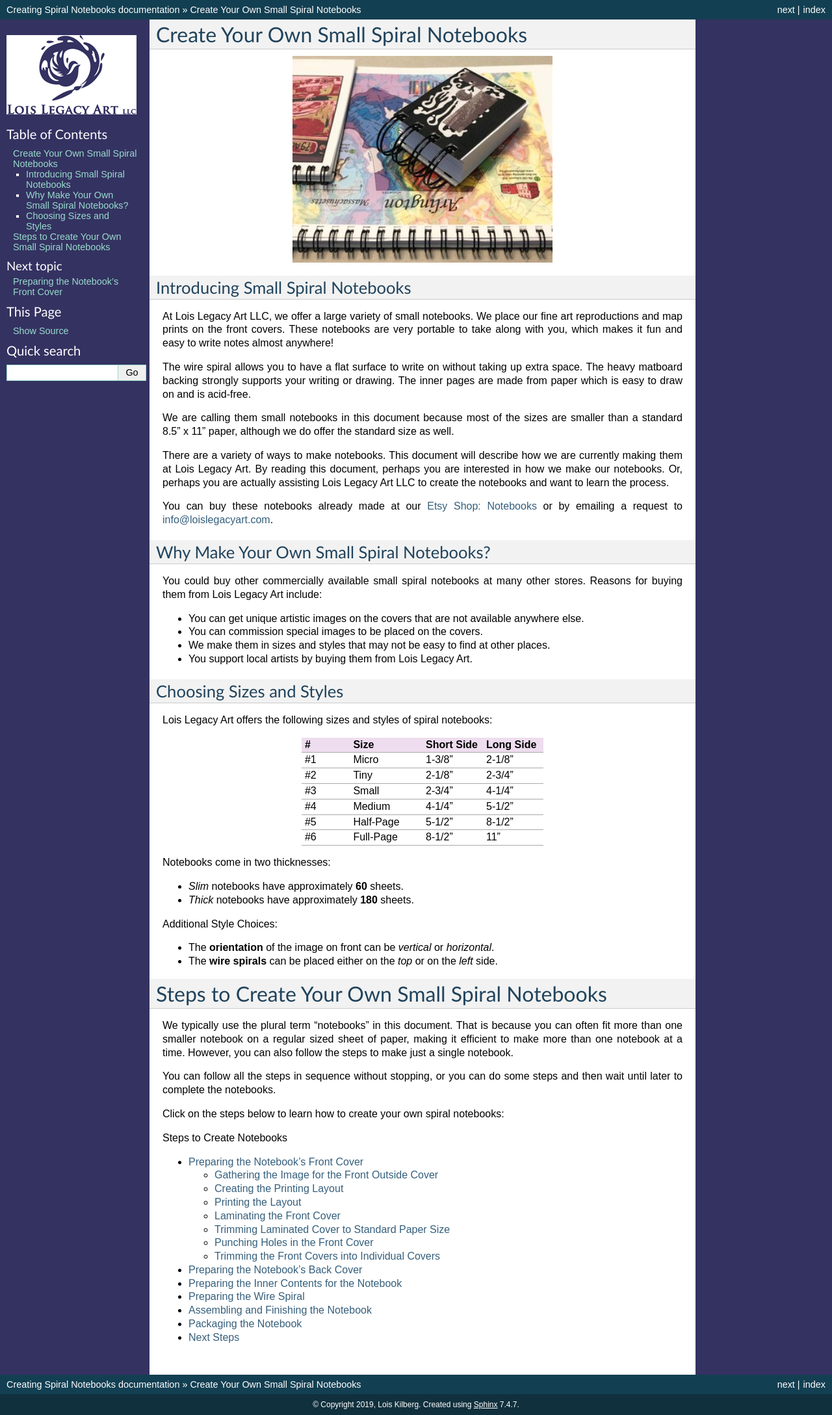
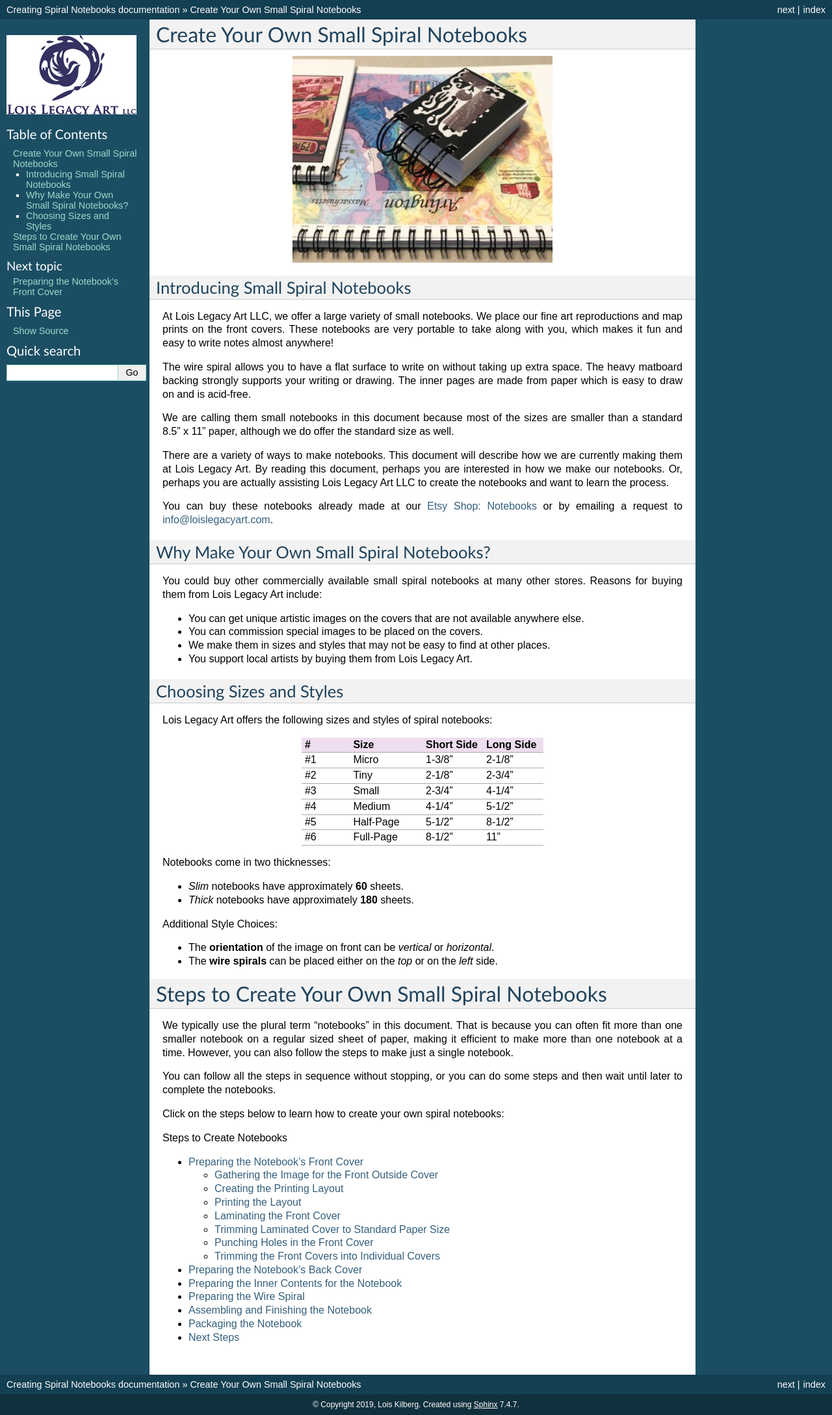
Before and after one commit to loiskilberg/create_spiral_notebook, a Sphinx documentation site: the page built from source/index.rst, in a window 1280 px wide. Shown: the whole page at 65% size. Built offline with Sphinx 7.4.7, drawn with Linux system fonts in a browser that asks for light colours; pages that are not in the unit, such as notebooks, are missing from menus.

Commit message:
temporarily comment out color changes

```diff
--- a/source/conf.py
+++ b/source/conf.py
@@ -34,9 +34,9 @@
 #html_theme = 'sphinxdoc'
 #html_theme = 'traditional'
 
-html_theme_options = {
-    "sidebarbgcolor": "#343261",
-}
+#html_theme_options = {
+#    "sidebarbgcolor": "#343261",
+#}
 
 html_logo = "images/logo_myPSDfileWithLLC_width200px.png"
 
```
